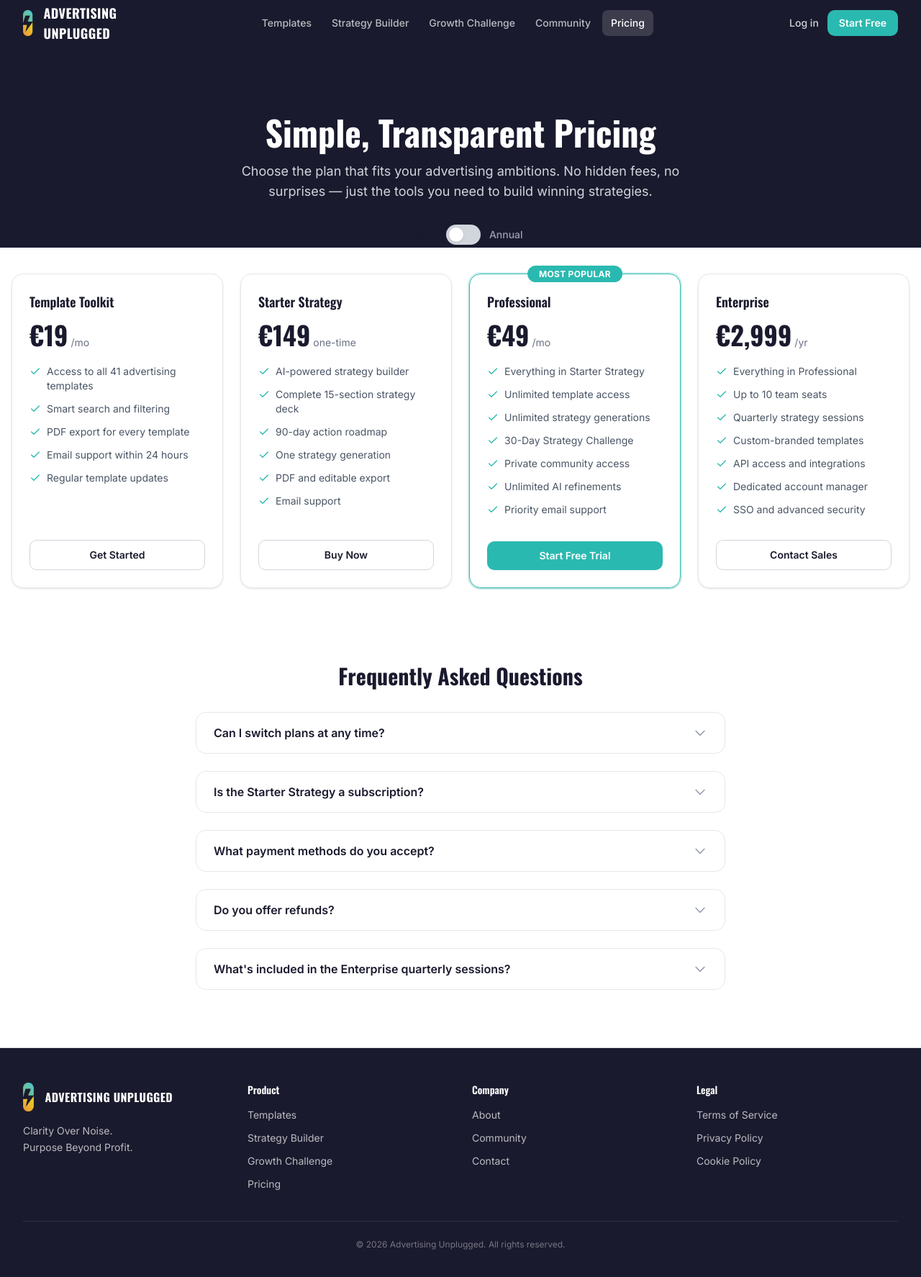
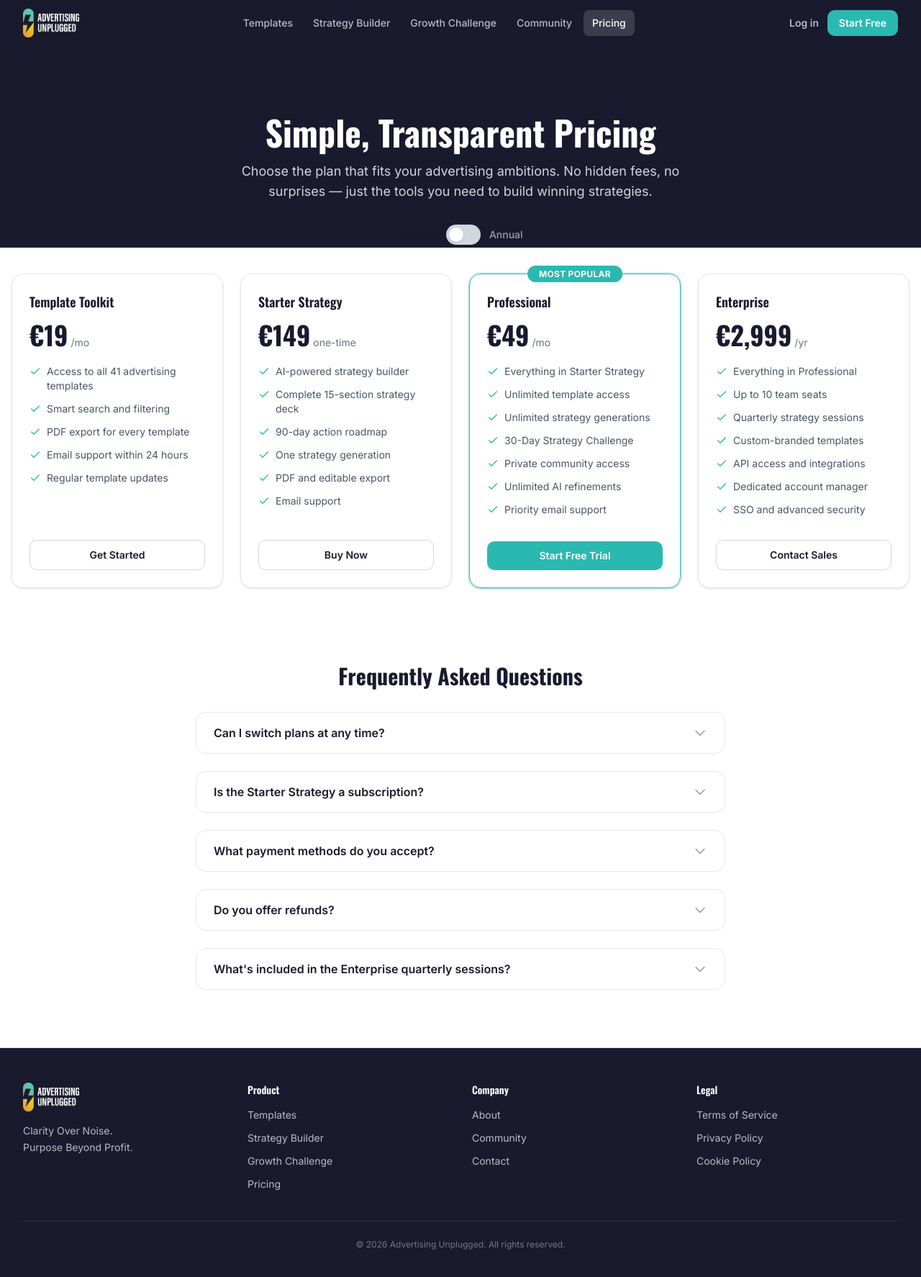
Before and after one commit to gabrielrmd/eyecandy-app, a Next.js app: page /pricing in a window 1280 px wide. Shown: the top 1774 px of the page at 72% size. Built offline with nearby package versions, Linux system fonts and the light colour scheme.

Commit message:
fix: use official white-text logo PNG from brand assets
Replace cropped icon + HTML text with the official Logo_White Text@3x.png
that has the colorful pill icon + white text in a single image.

Co-Authored-By: Claude Opus 4.6 (1M context) <noreply@anthropic.com>

```diff
--- a/src/components/layout/footer.tsx
+++ b/src/components/layout/footer.tsx
@@ -26,16 +26,11 @@ export function Footer() {
         <div className="grid grid-cols-2 gap-8 md:grid-cols-4">
           {/* Brand */}
           <div className="col-span-2 md:col-span-1">
-            <div className="mb-4 flex items-center gap-2.5">
-              <img
-                src="/brand/au-icon.png"
-                alt=""
-                className="h-10 w-auto"
-              />
-              <span className="font-[family-name:var(--font-oswald)] text-base font-bold uppercase tracking-wide text-white">
-                Advertising Unplugged
-              </span>
-            </div>
+            <img
+              src="/brand/au-logo-white.png"
+              alt="Advertising Unplugged"
+              className="mb-4 h-10 w-auto"
+            />
             <p className="text-sm leading-relaxed">
               Clarity Over Noise.
               <br />
--- a/src/components/layout/navbar.tsx
+++ b/src/components/layout/navbar.tsx
@@ -30,15 +30,12 @@ export function Navbar() {
     <header className="sticky top-0 z-50 bg-[var(--navy)] text-white">
       <nav className="mx-auto flex h-16 max-w-7xl items-center justify-between px-4 sm:px-6 lg:px-8">
         {/* Logo */}
-        <Link href="/" className="flex items-center gap-2.5">
+        <Link href="/" className="flex items-center">
           <img
-            src="/brand/au-icon.png"
-            alt=""
-            className="h-9 w-auto"
+            src="/brand/au-logo-white.png"
+            alt="Advertising Unplugged"
+            className="h-10 w-auto"
           />
-          <span className="hidden font-[family-name:var(--font-oswald)] text-lg font-bold uppercase tracking-wide text-white sm:block">
-            Advertising<br className="hidden lg:inline" /> Unplugged
-          </span>
         </Link>
 
         {/* Desktop Nav */}
```
Also changed, not shown: public/brand/au-logo-white.png (added).
